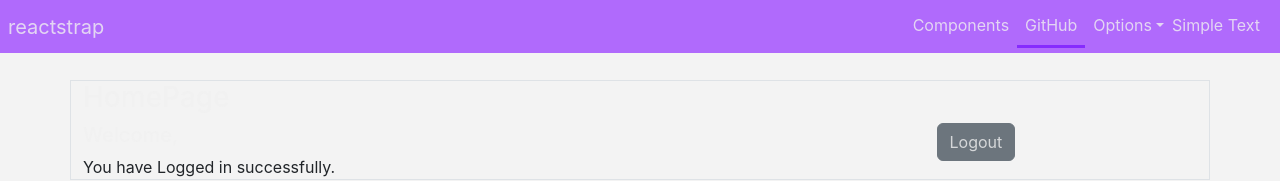
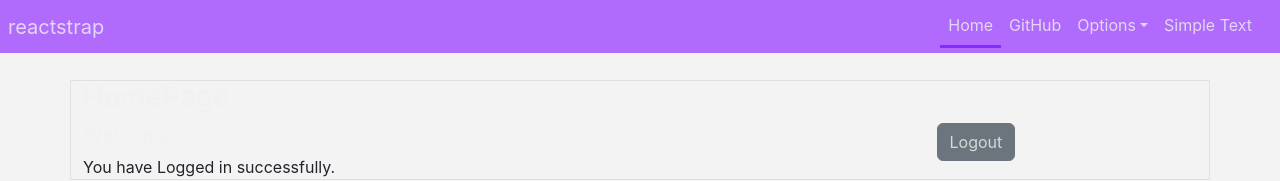
Before and after one commit to gilberto-vi-ro/data-excel, a React (Create React App) app in the folder react-front/: page /home/ in a window 1280 px wide. Shown: the top 181 px of the page. Built offline with nearby package versions, Linux system fonts and the light colour scheme; sample sign-in values are in the browser's storage.

Commit message:
agregando class active a navLink

```diff
--- a/react-front/src/components/home/navbar/Navbar.js
+++ b/react-front/src/components/home/navbar/Navbar.js
@@ -1,5 +1,6 @@
 import "./Navbar.css";
-import React, { useState } from 'react';
+import React, { useState, ReactDOM, useRef, useEffect } from 'react';
+import { useLocation } from "react-router-dom";
 import {
   Collapse,
   Navbar,
@@ -20,17 +21,40 @@
 
     const toggle = () => setIsOpen(!isOpen);
 
+    const divNav = useRef(null);
+
+    const ActiveNavLink = () => {
+      const location = useLocation();
+      useEffect(() => {
+        //console.log(divNav);
+        if (divNav.current!== null) {
+
+          const navLinks = divNav.current.querySelectorAll('.nav-item');
+          let href = null;
+          navLinks.forEach((link) => {
+            href = link.querySelector(".nav-link").getAttribute("href");
+
+            if(location.pathname.indexOf(href) !== -1)
+              link.classList.add("active");
+            console.log(link);
+          });
+        }
+       });
+
+    };
+
+    ActiveNavLink();
     return (
-      <div>
+      <div ref={divNav}>
         <Navbar {...args} expand={"md"} fixed={"top"} >
           <NavbarBrand href="/" className="ms-2">reactstrap</NavbarBrand>
           <NavbarToggler onClick={toggle} />
           <Collapse isOpen={isOpen} navbar >
             <Nav className="ms-auto" navbar>
               <NavItem>
-                <NavLink href="/components/">Components</NavLink>
+                <NavLink  href="/home">Home</NavLink>
               </NavItem>
-              <NavItem  className="active">
+              <NavItem>
                 <NavLink href="https://github.com/reactstrap/reactstrap">
                   GitHub
                 </NavLink>
@@ -46,8 +70,9 @@
                   <DropdownItem>Reset</DropdownItem>
                 </DropdownMenu>
               </UncontrolledDropdown>
-
-                <NavbarText><NavItem>Simple Text </NavItem></NavbarText>
+              <NavItem>
+                <NavLink  href="##">Simple Text</NavLink>
+              </NavItem>
 
             </Nav>
 
@@ -55,7 +80,6 @@
         </Navbar>
       </div>
     );
-
 }
 
 export default MyNavbar;
--- a/react-front/src/components/login/signIn/Signin.js
+++ b/react-front/src/components/login/signIn/Signin.js
@@ -80,7 +80,8 @@
     const redirect  = this.state.redirect;
 
     if (redirect) {
-      return (<div><Navigate to="/home/" push={true} /></div>);
+      return (<div><Navigate to="/home/" /></div>);
+      // return (<div><Navigate to="/home/" push={true} /></div>);//push recarga la pagina
 
     }else {
       const isLoading = this.state.isLoading;
```
